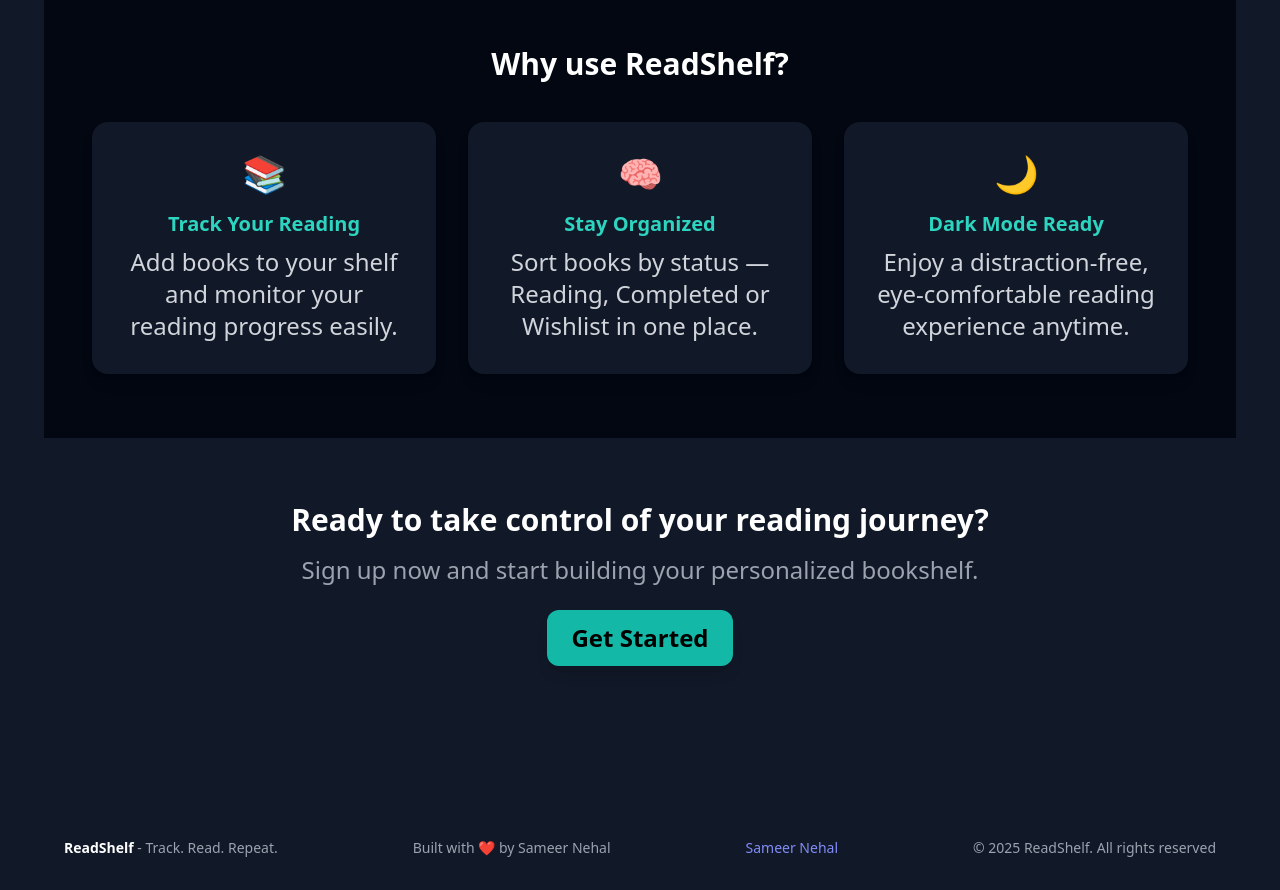
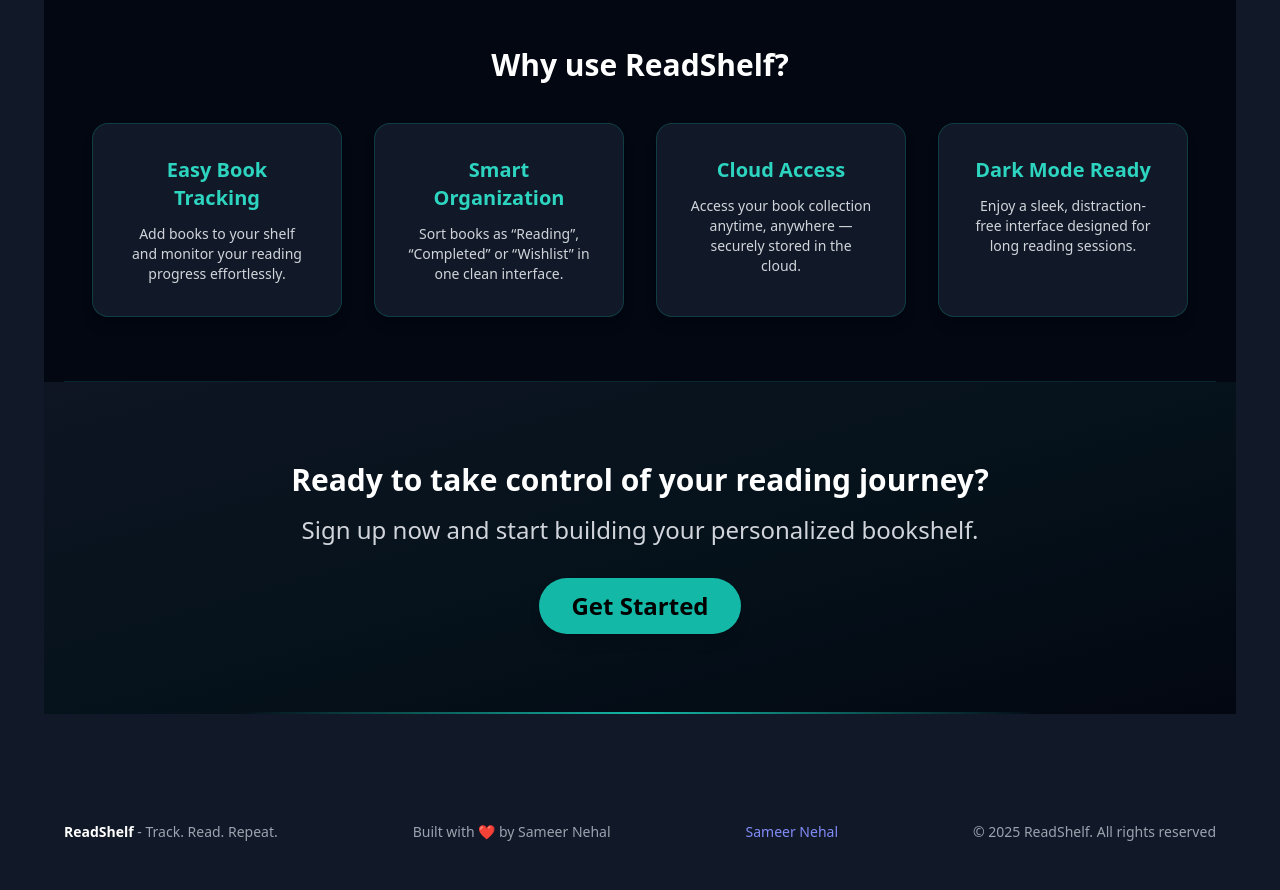
Before and after one commit to thesameernehal/ReadShelf, a React (Vite) app in the folder client/: page / in a window 1280 px wide. Shown: the part 440-1330 px from the top of the page. Built offline with nearby package versions, Linux system fonts and the light colour scheme.

Commit message:
style: match Home page cards and CTA with About page teal-cyan dark theme for consistent design

```diff
--- a/client/src/pages/Home.jsx
+++ b/client/src/pages/Home.jsx
@@ -35,57 +35,73 @@ const Home = () => {
                 </div>
             </section>
 
+            {/* Divider */}
+            <hr className="border-teal-700/30 max-w-6xl mx-auto" />
+
             {/* Info Section */}
             <section className="px-6 lg:px-12 py-16 text-center">
                 <h2 className="text-3xl font-bold mb-10">Why use ReadShelf?</h2>
 
-                <div className="grid grid-cols-1 md:grid-cols-3 gap-8 max-w-6xl mx-auto">
-                    <div className="bg-gray-900 p-8 rounded-2xl shadow-lg hover:shadow-teal-500/20 hover:scale-105 transform transition">
-                        <div className="text-4xl mb-4">📚</div>
-                        <h3 className="text-xl font-semibold text-teal-400 mb-2">
-                            Track Your Reading
-                        </h3>
-                        <p className="text-gray-300">
-                            Add books to your shelf and monitor your reading progress easily.
+                <div className="grid grid-cols-1 sm:grid-cols-2 md:grid-cols-4 gap-8 max-w-6xl mx-auto">
+                    {/* Card 1 */}
+                    <div className="bg-gray-900 border border-teal-700/40 p-8 rounded-2xl shadow-lg hover:shadow-teal-500/30 hover:border-teal-400 transform hover:scale-105 transition">
+                        <h3 className="text-xl font-semibold text-teal-400 mb-3">Easy Book Tracking</h3>
+                        <p className="text-gray-300 text-sm">
+                            Add books to your shelf and monitor your reading progress effortlessly.
                         </p>
                     </div>
 
-                    <div className="bg-gray-900 p-8 rounded-2xl shadow-lg hover:shadow-teal-500/20 hover:scale-105 transform transition">
-                        <div className="text-4xl mb-4">🧠</div>
-                        <h3 className="text-xl font-semibold text-teal-400 mb-2">
-                            Stay Organized
-                        </h3>
-                        <p className="text-gray-300">
-                            Sort books by status — Reading, Completed or Wishlist in one place.
+                    {/* Card 2 */}
+                    <div className="bg-gray-900 border border-teal-700/40 p-8 rounded-2xl shadow-lg hover:shadow-teal-500/30 hover:border-teal-400 transform hover:scale-105 transition">
+                        <h3 className="text-xl font-semibold text-teal-400 mb-3">Smart Organization</h3>
+                        <p className="text-gray-300 text-sm">
+                            Sort books as “Reading”, “Completed” or “Wishlist” in one clean interface.
                         </p>
                     </div>
 
-                    <div className="bg-gray-900 p-8 rounded-2xl shadow-lg hover:shadow-teal-500/20 hover:scale-105 transform transition">
-                        <div className="text-4xl mb-4">🌙</div>
-                        <h3 className="text-xl font-semibold text-teal-400 mb-2">
-                            Dark Mode Ready
-                        </h3>
-                        <p className="text-gray-300">
-                            Enjoy a distraction-free, eye-comfortable reading experience anytime.
+                    {/* Card 3 */}
+                    <div className="bg-gray-900 border border-teal-700/40 p-8 rounded-2xl shadow-lg hover:shadow-teal-500/30 hover:border-teal-400 transform hover:scale-105 transition">
+                        <h3 className="text-xl font-semibold text-teal-400 mb-3">Cloud Access</h3>
+                        <p className="text-gray-300 text-sm">
+                            Access your book collection anytime, anywhere — securely stored in the cloud.
+                        </p>
+                    </div>
+
+                    {/* Card 4 */}
+                    <div className="bg-gray-900 border border-teal-700/40 p-8 rounded-2xl shadow-lg hover:shadow-teal-500/30 hover:border-teal-400 transform hover:scale-105 transition">
+                        <h3 className="text-xl font-semibold text-teal-400 mb-3">Dark Mode Ready</h3>
+                        <p className="text-gray-300 text-sm">
+                            Enjoy a sleek, distraction-free interface designed for long reading sessions.
                         </p>
                     </div>
                 </div>
             </section>
 
+            {/* Divider */}
+            <hr className="border-teal-700/30 max-w-6xl mx-auto" />
+
             {/* CTA Section */}
-            <section className="bg-gray-900 text-center py-16 px-6 text-white">
+            <section className="relative text-center py-20 px-6 overflow-hidden">
+                {/* Background gradient */}
+                <div className="absolute inset-0 bg-gradient-to-br from-gray-900 via-teal-900/20 to-gray-950 opacity-80"></div>
+
+                <div className="relative max-w-3xl mx-auto">
                     <h2 className="text-3xl font-bold mb-4">
                         Ready to take control of your reading journey?
                     </h2>
-                <p className="text-gray-400 mb-6">
+                    <p className="text-gray-300 mb-8">
                         Sign up now and start building your personalized bookshelf.
                     </p>
                     <Link
                         to="/register"
-                    className="inline-block bg-teal-500 hover:bg-teal-400 text-black font-semibold py-3 px-6 rounded-xl shadow-lg transition"
+                        className="inline-block bg-teal-500 hover:bg-teal-400 text-black font-semibold py-3 px-8 rounded-full shadow-lg transition"
                     >
                         Get Started
                     </Link>
+                </div>
+
+                {/* Subtle glowing border bottom */}
+                <div className="absolute bottom-0 left-1/2 transform -translate-x-1/2 w-2/3 h-[2px] bg-gradient-to-r from-transparent via-teal-500 to-transparent"></div>
             </section>
         </div>
     );
```
Lines whose indentation alone changed are shown as unchanged.
